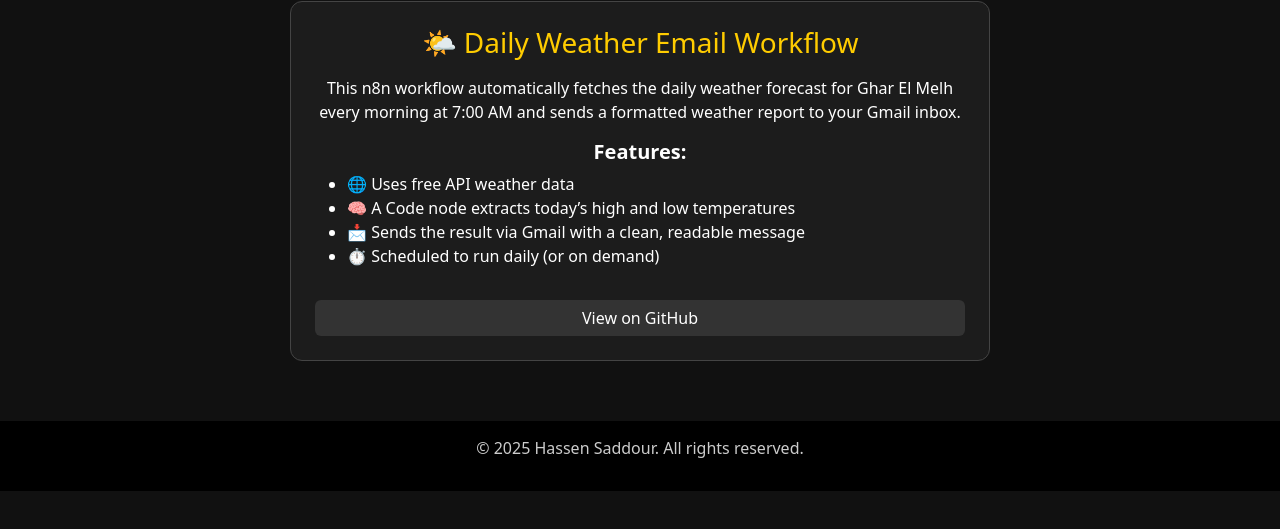
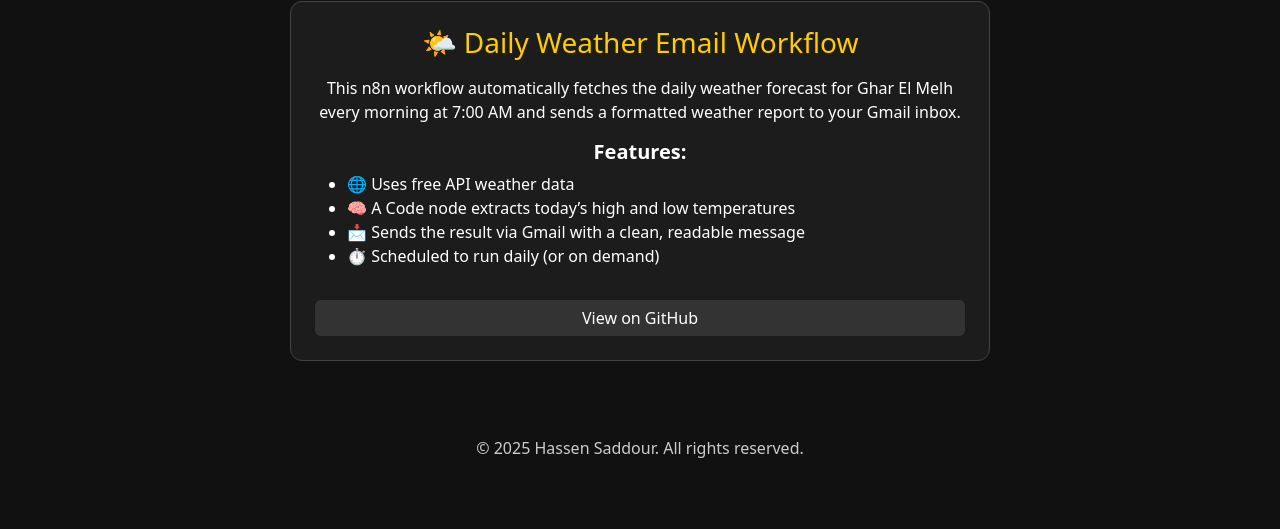
Before and after one commit to hassensaddour/github-portfolio, a plain HTML site: page n8n.html in a window 1280 px wide. Shown: the part 171-700 px from the top of the page. Drawn offline with nearby package versions, Linux system fonts and the light colour scheme.

Commit message:
Update n8n.html

```diff
--- a/n8n.html
+++ b/n8n.html
@@ -44,7 +44,7 @@
     }
 
     footer {
-      background-color: #000;
+      background-color: #111;
       color: #ccc;
       margin-top: 60px;
       padding: 15px;
```
